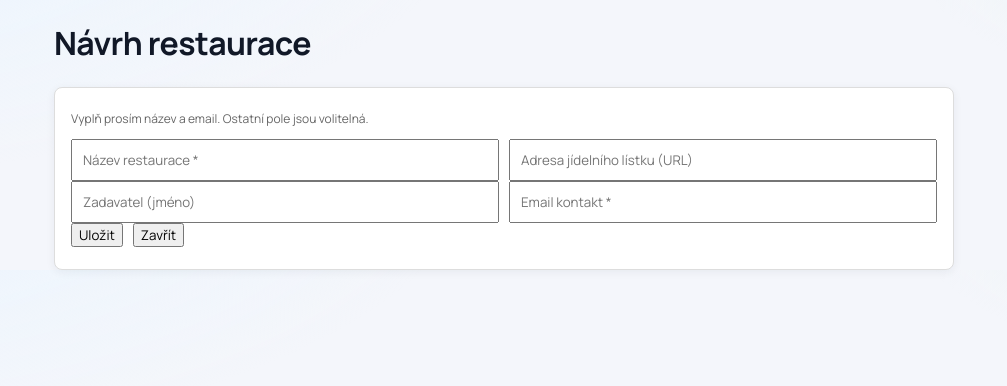
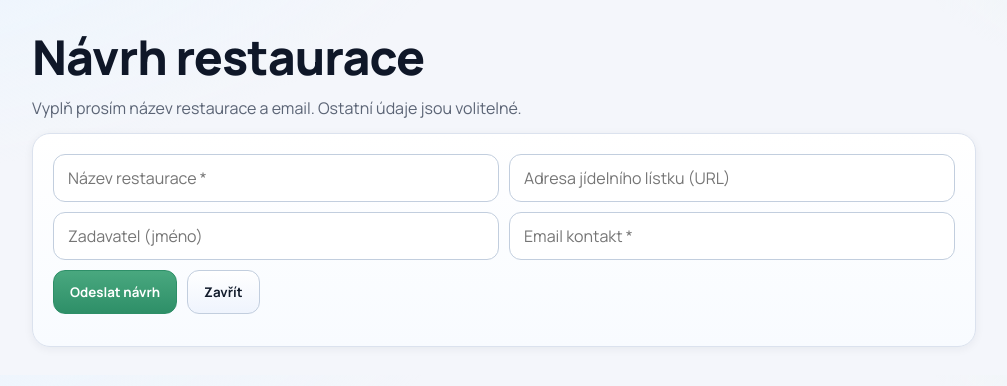
Before and after one commit to JanKostalek/Menu_0626, a website: page suggest.html in a window 1280 px wide. Shown: the whole page, without its empty margins (136-1143 px from the left). Drawn offline with Linux system fonts and the light colour scheme.

Commit message:
Add files via upload

```diff
--- a/suggest.html
+++ b/suggest.html
@@ -2,44 +2,144 @@
 <html lang="cs">
 <head>
   <meta charset="UTF-8" />
-  <title>Návrh restaurace</title>
+  <title>N&aacute;vrh restaurace</title>
   <link rel="stylesheet" href="style.css" />
   <style>
-    body { max-width: 900px; margin: 0 auto; }
-    .card { background:#fff; border:1px solid #ddd; padding:16px; border-radius:8px; }
-    .row { display:flex; gap:10px; flex-wrap:wrap; }
-    .row input { flex: 1 1 320px; padding:10px; }
-    .hint { color:#666; font-size:12px; margin-top:6px; }
-    .error { color:#b00020; font-size: 13px; margin-top: 10px; }
-    .ok { color:#0b7a0b; font-size: 13px; margin-top: 10px; }
+    .suggest-page {
+      max-width: 980px;
+      margin: 0 auto;
+      padding: 24px 18px 28px;
+    }
+
+    .suggest-header {
+      margin-bottom: 14px;
+    }
+
+    .suggest-title {
+      margin: 0;
+      font-size: clamp(32px, 5vw, 48px);
+      font-weight: 800;
+      letter-spacing: -0.02em;
+      color: #0f1728;
+    }
+
+    .suggest-subtitle {
+      margin: 8px 0 0;
+      font-size: 16px;
+      color: var(--muted);
+      max-width: 760px;
+    }
+
+    .suggest-card {
+      padding: 20px;
+      border-radius: 18px;
+    }
+
+    .suggest-grid {
+      display: grid;
+      grid-template-columns: repeat(2, minmax(0, 1fr));
+      gap: 10px;
+      margin-bottom: 10px;
+    }
+
+    .suggest-input {
+      width: 100%;
+      min-height: 48px;
+      padding: 12px 14px;
+      border: 1px solid var(--border-strong);
+      border-radius: 12px;
+      background: #fff;
+      font-size: 16px;
+      color: #172033;
+    }
+
+    .suggest-input:focus {
+      outline: none;
+      border-color: #93b8ff;
+      box-shadow: 0 0 0 4px rgba(86, 140, 255, 0.14);
+    }
+
+    .suggest-actions {
+      display: flex;
+      gap: 10px;
+      align-items: center;
+      margin-top: 4px;
+    }
+
+    .suggest-btn {
+      min-height: 44px;
+      padding: 10px 16px;
+      border: 1px solid var(--border-strong);
+      border-radius: 12px;
+      background: linear-gradient(180deg, #ffffff 0%, #eff4fd 100%);
+      color: #111b2b;
+      font-weight: 700;
+      cursor: pointer;
+    }
+
+    .suggest-btn:hover {
+      box-shadow: var(--shadow-sm);
+      transform: translateY(-1px);
+    }
+
+    .suggest-btn-primary {
+      background: linear-gradient(180deg, #49a87f 0%, #2e8f68 100%);
+      border-color: #2e8f68;
+      color: #fff;
+    }
+
+    .hint {
+      color: #5f6a7f;
+      font-size: 14px;
+      margin: 2px 0 12px;
+    }
+
+    .error {
+      color: #b21f3d;
+      font-size: 14px;
+      margin-top: 12px;
+      font-weight: 700;
+    }
+
+    .ok {
+      color: #18724f;
+      font-size: 14px;
+      margin-top: 12px;
+      font-weight: 700;
+    }
+
+    @media (max-width: 760px) {
+      .suggest-grid {
+        grid-template-columns: 1fr;
+      }
+    }
   </style>
 </head>
 <body>
+  <main class="suggest-page">
+    <header class="suggest-header">
+      <h1 class="suggest-title">N&aacute;vrh restaurace</h1>
+      <p class="suggest-subtitle">
+        Vyplň prosím název restaurace a email. Ostatní údaje jsou volitelné.
+      </p>
+    </header>
 
-<h1>Návrh restaurace</h1>
-
-<div class="card">
-  <p class="hint">
-    Vyplň prosím název a email. Ostatní pole jsou volitelná.
-  </p>
-
-  <div class="row">
-    <input id="name" type="text" placeholder="Název restaurace *" />
-    <input id="menuUrl" type="text" placeholder="Adresa jídelního lístku (URL)" />
+    <section class="card suggest-card">
+      <div class="suggest-grid">
+        <input id="name" class="suggest-input" type="text" placeholder="Název restaurace *" />
+        <input id="menuUrl" class="suggest-input" type="text" placeholder="Adresa jídelního lístku (URL)" />
+        <input id="submitter" class="suggest-input" type="text" placeholder="Zadavatel (jméno)" />
+        <input id="email" class="suggest-input" type="email" placeholder="Email kontakt *" />
       </div>
 
-  <div class="row">
-    <input id="submitter" type="text" placeholder="Zadavatel (jméno)" />
-    <input id="email" type="email" placeholder="Email kontakt *" />
-  </div>
-
-  <div class="row">
-    <button onclick="submitSuggestion()">Uložit</button>
-    <button onclick="window.close()">Zavřít</button>
+      <div class="suggest-actions">
+        <button class="suggest-btn suggest-btn-primary" onclick="submitSuggestion()">Odeslat návrh</button>
+        <button class="suggest-btn" onclick="window.close()">Zavřít</button>
       </div>
 
       <div id="msg" class="hint"></div>
-</div>
+    </section>
+  </main>
 
   <script>
     function isValidEmail(email) {
@@ -86,15 +186,13 @@
       }
 
       msg.className = "ok";
-    msg.textContent = "Uloženo ✅ Návrh se objeví v administraci.";
+      msg.textContent = "Uloženo. Návrh se objeví v administraci.";
 
-    // vyčistit formulář
       document.getElementById("name").value = "";
       document.getElementById("menuUrl").value = "";
       document.getElementById("submitter").value = "";
       document.getElementById("email").value = "";
     }
   </script>
-
 </body>
 </html>
```
Lines whose indentation alone changed are shown as unchanged.
